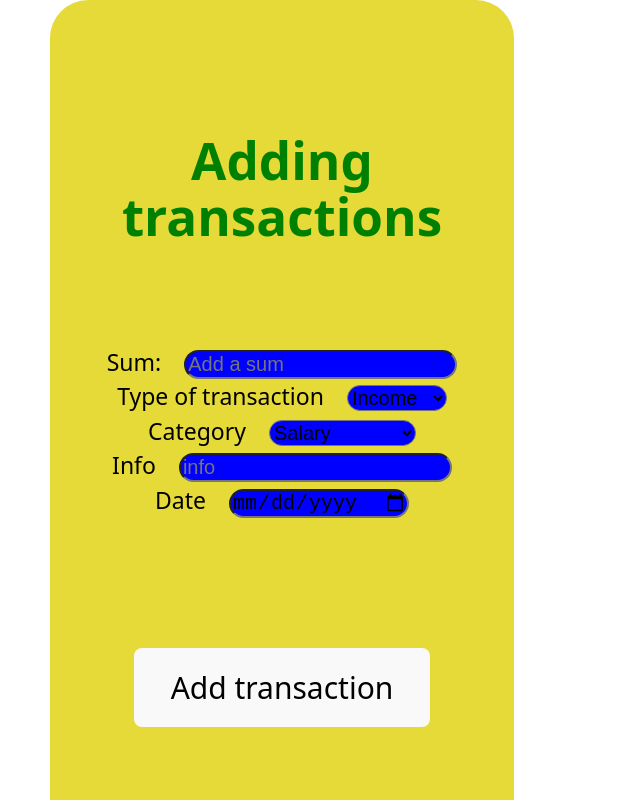
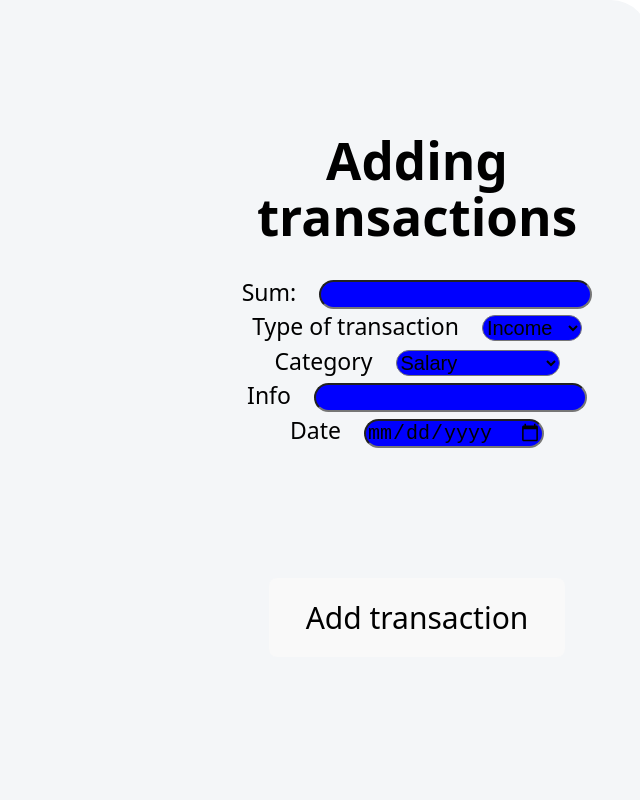
Before and after one commit to StanislavHristov87/Finance-Control, a React (Vite) app in the folder budget-tracker/: page /transactions in a window 1280 px wide. Shown: the top 800 px of the page, without its empty margins (358-998 px from the left). Built offline with nearby package versions, Linux system fonts and the light colour scheme; no server answers.

Commit message:
some changes with css, picture in home, etc

```diff
--- a/budget-tracker/src/App.css
+++ b/budget-tracker/src/App.css
@@ -3,6 +3,6 @@
   margin: 0 auto;
   padding: 2rem;
   text-align: center;
-  background-color: rgba(224, 210, 13, 0.819);
+  background-color: #f4f6f8;
   border-radius: 38px;
 }
--- /dev/null
+++ b/budget-tracker/src/components/About/About.css
@@ -0,0 +1,4 @@
+.about {
+    color: black;
+    margin-top: 128px;
+}
--- a/budget-tracker/src/components/About/About.jsx
+++ b/budget-tracker/src/components/About/About.jsx
@@ -1,10 +1,12 @@
 import React from 'react'
+import './About.css'
 
 const About = () => {
   return (
     <div>
-        <h1>
+        <h1 className='about'>
             This is app for people who are not good in saving money !
+            <br />
             It helps you to make your daily expenses and check in advance what you can save .
         </h1>
     </div>
--- a/budget-tracker/src/components/Footer/Footer.jsx
+++ b/budget-tracker/src/components/Footer/Footer.jsx
@@ -3,7 +3,7 @@ import React from 'react'
 const Footer = () => {
   return (
     <div>
-        <footer style={{fontSize: "23px", marginTop: "158px", color: "black"}} >Stanley Budget Tracker ®</footer>
+        <footer style={{fontSize: "23px", marginTop: "108px", color: "black"}} >Stanley Budget Tracker ®</footer>
     </div>
   )
 }
--- a/budget-tracker/src/components/Home/Home.jsx
+++ b/budget-tracker/src/components/Home/Home.jsx
@@ -19,7 +19,12 @@ function Home() {
     <div>
 
       {user ? (
+        <>
+        <img style={{marginTop: "28px", borderRadius: "8px"}} src="https://www.teenproblem.net/media/teenproblem/files/articles/576x371/fd8555362997acb4647869782d443928.jpg"
+          alt="Uncle Skruch" />
+
         <h1 style={{color: "black"}} >I hope you are enjoying my app!</h1>
+      </>
       ) : (
 
         <div>
--- a/budget-tracker/src/components/Navbar/Navbar.css
+++ b/budget-tracker/src/components/Navbar/Navbar.css
@@ -1,13 +1,17 @@
 .navbar {
     display: flex;
     gap: 20px;
-    background: #007bff;
+    background: #2563EB;
     padding: 10px;
+    border-radius: 8PX;
   }
 
   .navbar a {
-    color: white;
+    color: #FFFFFF;
     text-decoration: none;
+    margin-left: 108px;
+    font-weight: 800;
+
   }
 
   .navbar a:hover {
--- a/budget-tracker/src/components/TransactionList/TransactionList.jsx
+++ b/budget-tracker/src/components/TransactionList/TransactionList.jsx
@@ -144,7 +144,7 @@ const TransactionList = ({ transactions }) => {
         </h3>
        ) : (
         sum < 100 && sum > 0 && (
-          <h3>Your limit is about to finish !</h3>
+          <h3 style={{color: "black"}}>Your money are almost finished !</h3>
         )
        )}
 
--- a/budget-tracker/src/components/addTransaction/AddTransaction.jsx
+++ b/budget-tracker/src/components/addTransaction/AddTransaction.jsx
@@ -3,6 +3,7 @@ import { addTransaction } from "../../services/transaction-services";
 import { useNavigate } from "react-router-dom";
 import { AppContext } from "../../context/AppContext";
 import { useContext } from "react";
+// import './addTransactions.css'
 
 const AddTransaction = ({ transaction, setTransaction } ) => {
 
@@ -36,17 +37,20 @@ const AddTransaction = ({ transaction, setTransaction } ) => {
 
 
   return (
-    <form onSubmit={handleSubmit}
+    <form  onSubmit={handleSubmit}
     style={{maxWidth: "400px",
      marginBottom: "200px",
-     marginTop: "100px" }} >
-        <h1 style={{color: "green", marginBottom: "100px"}} >Adding transactions</h1>
+     marginTop: "100px",
+     marginLeft: "270px"
+     }} >
+        <h1 style={{color: "BLACK",
+            marginBottom: "30px"}} >Adding transactions</h1>
 
     <label style={{fontSize: "23px", color: "black", marginRight: "23px"}} >Sum:</label>
     <input
     type="number"
     name="sum"
-    placeholder='Add a sum'
+    placeholder=''
     value={transaction.sum}
     onChange={handleChange}
     required
@@ -60,7 +64,8 @@ const AddTransaction = ({ transaction, setTransaction } ) => {
 
     <br />
 
-    <label style={{fontSize: "23px", color: "black", marginRight: "23px"}} >Type of transaction</label>
+    <label style={{fontSize: "23px",
+         color: "black", marginRight: "23px"}} >Type of transaction</label>
     <select
     name="type"
     value={transaction.type}
@@ -76,7 +81,8 @@ const AddTransaction = ({ transaction, setTransaction } ) => {
 
     <br />
 
-    <label style={{fontSize: "23px", color: "black", marginRight: "23px"}} >Category</label>
+    <label style={{fontSize: "23px",
+         color: "black", marginRight: "23px"}} >Category</label>
     <select
     name="category"
     value={transaction.category}
@@ -93,16 +99,18 @@ const AddTransaction = ({ transaction, setTransaction } ) => {
         <option value="rent">Rent</option>
         <option value="transport">Transport</option>
         <option value="entertainment">Entertainment</option>
+        <option value="other expenses">Other expenses</option>
     </select>
 
     <br />
 
-    <label style={{fontSize: "23px", color: "black", marginRight: "23px"}} >Info</label>
+    <label style={{fontSize: "23px",
+         color: "black", marginRight: "23px"}} >Info</label>
     <input
     type="text"
     name="info"
     value={transaction.info}
-    placeholder='info'
+    placeholder=''
     onChange={handleChange}
     style={{
         borderRadius: '38px',
@@ -113,7 +121,8 @@ const AddTransaction = ({ transaction, setTransaction } ) => {
 
         <br />
 
-<label style={{fontSize: "23px", color: "black", marginRight: "23px"}} >Date</label>
+<label style={{fontSize: "23px",
+    color: "black", marginRight: "23px"}} >Date</label>
 <input
     type="date"
     name="date"
--- /dev/null
+++ b/budget-tracker/src/components/addTransaction/addTransactions.css
@@ -0,0 +1,15 @@
+/* .form-container {
+    display: flex;
+    justify-content: center;   /* хоризонтално */
+    align-items: center;       /* вертикално */
+    height: 100vh;             /* цялата височина на екрана */
+  }
+
+  form {
+    padding: 20px;
+    border: 1px solid #ccc;
+    border-radius: 10px;
+    background-color: white;
+    box-shadow: 0 0 10px rgba(0,0,0,0.1);
+  }
+   */
--- a/budget-tracker/src/data/colors.js
+++ b/budget-tracker/src/data/colors.js
@@ -1,3 +1,3 @@
-export const COLORS = ["#4CAF50", "#81C784", "#66BB6A", "#388E3C"];
-export const EXPENSE_COLORS = ["#FF5722", "#FF7043", "#F4511E", "#BF360C"];
+export const COLORS = ["#22C55E", "#81C784", "#66BB6A", "#388E3C"];
+export const EXPENSE_COLORS = ["#EF4444", "#FF7043", "#F4511E", "#BF360C"];
 export const BALANCE_COLORS = ["#4CAF50", "#FF5722"];
```
